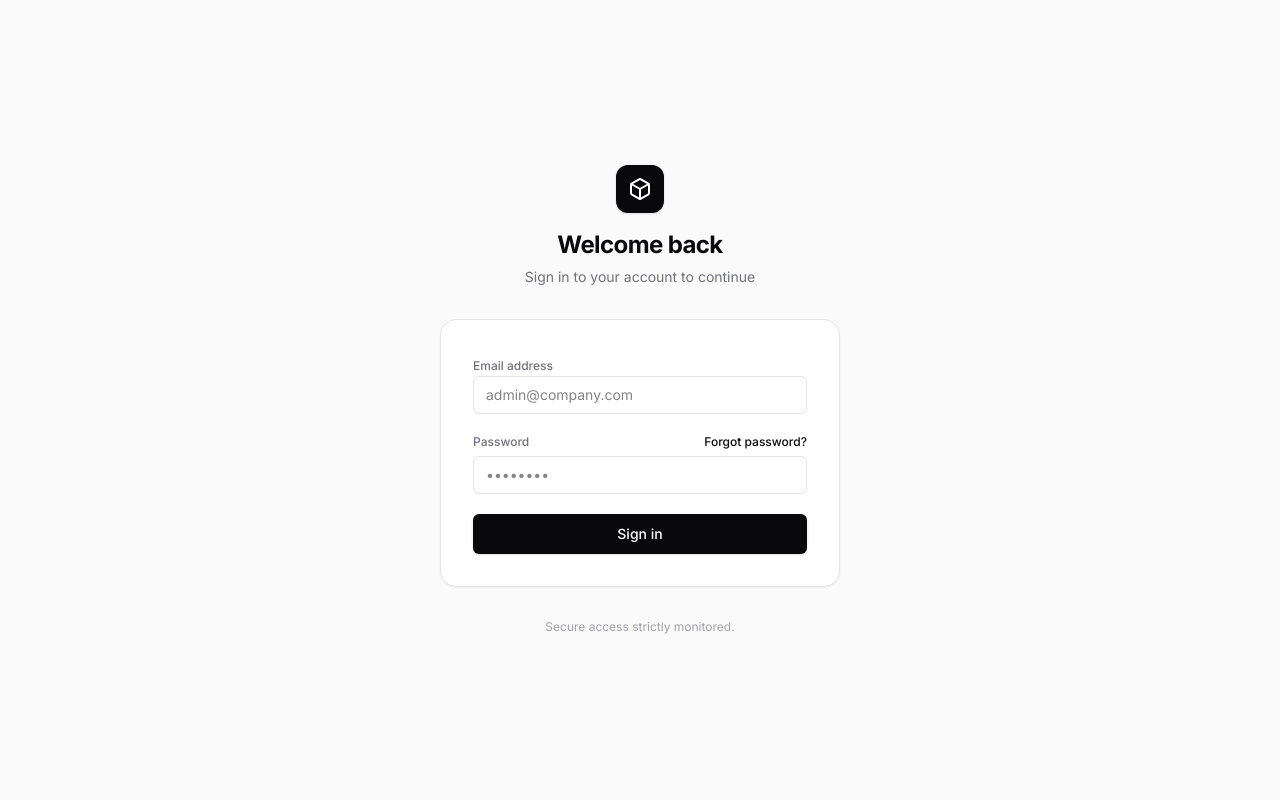
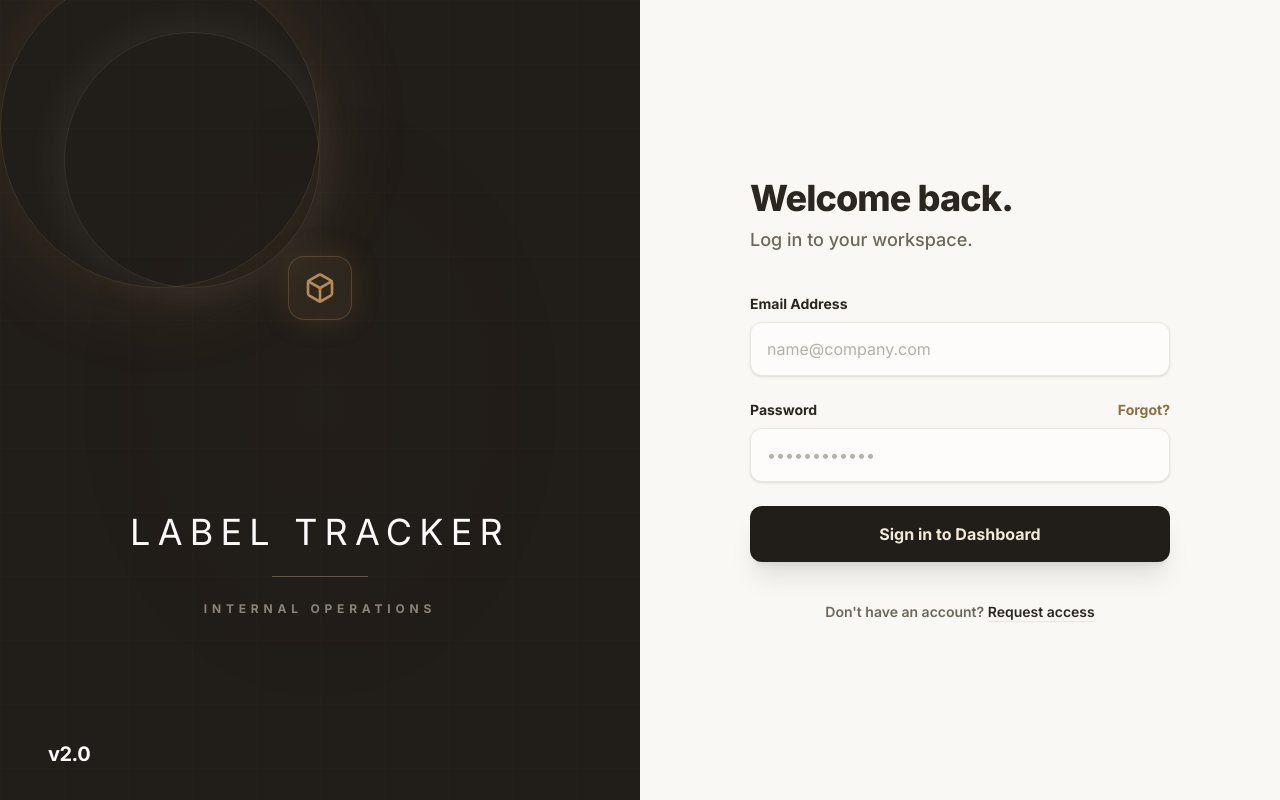
Before and after one commit to mursaleenh2022-del/Label-tracker, a Vue app in the folder frontend/: page /login in a window 1280 px wide. Built offline with nearby package versions, Linux system fonts and the light colour scheme.

Commit message:
refactor: convert app from public SaaS to private internal tool (remove pricing/trials, redesign login visual)

```diff
--- a/frontend/src/views/LoginView.vue
+++ b/frontend/src/views/LoginView.vue
@@ -1,48 +1,105 @@
 <template>
-  <div class="min-h-screen bg-paper flex items-center justify-center p-4">
-    <div class="w-full max-w-[400px]">
+  <div class="min-h-screen w-full flex bg-[#FAF8F4] font-sans selection:bg-[#B08D57] selection:text-[#F2EAD9]">
 
-      <!-- Logo & Header -->
-      <div class="text-center mb-8">
-        <div class="w-12 h-12 bg-ink rounded-xl mx-auto flex items-center justify-center shadow-sm mb-4">
-          <Box class="w-6 h-6 text-white" />
+    <!-- Left Panel: Super Immersive Visual (Hidden on smaller screens) -->
+    <div class="hidden lg:flex w-1/2 bg-[#211D19] relative overflow-hidden items-center justify-center p-12">
+      <!-- Ambient Background -->
+      <div class="absolute inset-0 bg-[radial-gradient(ellipse_at_center,rgba(176,141,87,0.1),transparent_70%)] animate-pulse-slow"></div>
+
+      <!-- Subtle Grid -->
+      <div class="absolute inset-0 bg-[linear-gradient(rgba(255,255,255,0.01)_1px,transparent_1px),linear-gradient(90deg,rgba(255,255,255,0.01)_1px,transparent_1px)] bg-[size:4rem_4rem]"></div>
+
+      <!-- Centerpiece: Minimalist Luxury Abstract -->
+      <div class="relative z-10 w-full max-w-lg flex flex-col items-center justify-center mt-[-10%]">
+
+        <!-- Nested Glowing Rings -->
+        <div class="relative flex items-center justify-center w-80 h-80">
+          <div class="absolute inset-0 rounded-full border border-[#B08D57]/20 shadow-[0_0_80px_20px_rgba(176,141,87,0.1)] animate-spin-slow"></div>
+          <div class="absolute inset-8 rounded-full border border-[#ECE7DE]/10 shadow-[0_0_40px_10px_rgba(255,255,255,0.05)] animate-spin-slow" style="animation-direction: reverse; animation-duration: 20s;"></div>
+          <div class="w-16 h-16 bg-[#B08D57]/10 backdrop-blur-md rounded-2xl flex items-center justify-center border border-[#B08D57]/30 shadow-[0_0_30px_0_rgba(176,141,87,0.2)]">
+            <Box class="w-8 h-8 text-[#B08D57]" />
+          </div>
         </div>
-        <h1 class="text-2xl font-bold tracking-tight text-ink">Welcome back</h1>
-        <p class="text-sm text-ink-soft mt-1.5">Sign in to your account to continue</p>
+
+        <h2 class="mt-16 text-4xl font-light text-[#FDFCFA] tracking-[0.2em] uppercase text-center">
+          Label Tracker
+        </h2>
+        <div class="h-px w-24 bg-[#B08D57]/50 mt-6 mb-6"></div>
+        <p class="text-[#F2EAD9]/50 tracking-[0.4em] text-xs uppercase font-bold text-center">Internal Operations</p>
+
       </div>
 
-      <!-- Login Card -->
-      <div class="bg-card border border-line rounded-2xl card-shadow p-8">
-        <form @submit.prevent="handleLogin" class="space-y-5">
+      <!-- Brand Bottom Left -->
+      <router-link to="/" class="absolute bottom-8 left-12 flex items-center space-x-3 text-[#FDFCFA] hover:text-[#B08D57] transition-colors z-20">
+        <span class="font-bold tracking-tight text-xl">v2.0</span>
+      </router-link>
+    </div>
 
-          <div class="space-y-1.5">
-            <label class="text-xs font-medium text-ink-soft">Email address</label>
-            <input type="email" v-model="email" required placeholder="admin@company.com" class="w-full px-3 py-2 bg-white border border-line rounded-md text-sm text-ink input-ring" />
+    <!-- Right Panel: Login Form -->
+    <div class="w-full lg:w-1/2 flex items-center justify-center p-6 lg:p-12 relative">
+      <!-- Subtle Back Button for Mobile -->
+      <router-link to="/" class="lg:hidden absolute top-8 left-6 flex items-center text-[#6E675C] font-bold text-sm hover:text-[#2B2620]">
+        &larr; Back to Home
+      </router-link>
+
+      <div class="w-full max-w-[420px] animate-fade-in-up">
+
+        <div class="mb-10 text-center lg:text-left">
+          <h1 class="text-4xl font-extrabold text-[#2B2620] tracking-tight mb-2">Welcome back.</h1>
+          <p class="text-lg text-[#6E675C] font-medium">Log in to your workspace.</p>
+        </div>
+
+        <form @submit.prevent="handleLogin" class="space-y-6">
+
+          <div class="space-y-2">
+            <label class="block text-sm font-bold text-[#2B2620]">Email Address</label>
+            <input
+              type="email"
+              v-model="email"
+              required
+              placeholder="name@company.com"
+              class="w-full px-4 py-3.5 bg-[#FDFCFA] border border-[#ECE7DE] rounded-xl text-base text-[#2B2620] placeholder:text-[#6E675C]/50 focus:outline-none focus:border-[#B08D57] focus:ring-4 focus:ring-[#B08D57]/10 transition-all shadow-sm"
+            />
           </div>
 
-          <div class="space-y-1.5">
+          <div class="space-y-2">
             <div class="flex items-center justify-between">
-              <label class="text-xs font-medium text-ink-soft">Password</label>
-              <a href="#" class="text-xs font-medium text-ink hover:underline">Forgot password?</a>
+              <label class="block text-sm font-bold text-[#2B2620]">Password</label>
+              <a href="#" class="text-sm font-bold text-[#8F6F3E] hover:text-[#B08D57] transition-colors">Forgot?</a>
             </div>
-            <input type="password" v-model="password" required placeholder="••••••••" class="w-full px-3 py-2 bg-white border border-line rounded-md text-sm text-ink input-ring" />
+            <input
+              type="password"
+              v-model="password"
+              required
+              placeholder="••••••••••••"
+              class="w-full px-4 py-3.5 bg-[#FDFCFA] border border-[#ECE7DE] rounded-xl text-base text-[#2B2620] placeholder:text-[#6E675C]/50 focus:outline-none focus:border-[#B08D57] focus:ring-4 focus:ring-[#B08D57]/10 transition-all shadow-sm"
+            />
           </div>
 
-          <div v-if="error" class="p-3 bg-danger-bg border border-red/20 rounded-md">
-            <p class="text-sm text-danger-text text-center font-medium">{{ error }}</p>
+          <!-- Error Alert -->
+          <div v-if="error" class="p-4 bg-red-50 border border-red-100 rounded-xl flex items-start space-x-3 animate-shake">
+            <div class="shrink-0 w-5 h-5 rounded-full bg-red-100 flex items-center justify-center mt-0.5">
+              <span class="text-red-600 text-xs font-bold">!</span>
+            </div>
+            <p class="text-sm text-red-800 font-medium">{{ error }}</p>
           </div>
 
-          <button type="submit" :disabled="isLoading" class="w-full bg-primary hover:bg-primary-hover text-primary-text font-medium text-sm py-2.5 rounded-md transition-all duration-200 shadow-sm flex items-center justify-center disabled:opacity-70 disabled:cursor-not-allowed mt-2">
-            <Loader2 v-if="isLoading" class="w-4 h-4 mr-2 animate-spin" />
-            <span v-else>Sign in</span>
+          <button
+            type="submit"
+            :disabled="isLoading"
+            class="w-full bg-[#211D19] hover:bg-[#2B2620] text-[#F2EAD9] font-bold text-base py-4 rounded-xl transition-all duration-300 shadow-xl shadow-[#211D19]/10 flex items-center justify-center disabled:opacity-70 disabled:cursor-not-allowed mt-2 hover:-translate-y-0.5"
+          >
+            <Loader2 v-if="isLoading" class="w-5 h-5 animate-spin" />
+            <span v-else>Sign in to Dashboard</span>
           </button>
         </form>
+
+        <p class="text-center text-sm font-semibold text-[#6E675C] mt-10">
+          Don't have an account?
+          <a href="#" class="text-[#2B2620] hover:text-[#8F6F3E] transition-colors underline decoration-[#ECE7DE] underline-offset-4">Request access</a>
+        </p>
+
       </div>
-
-      <!-- Footer -->
-      <p class="text-center text-xs text-muted mt-8">
-        Secure access strictly monitored.
-      </p>
     </div>
   </div>
 </template>
@@ -50,7 +107,7 @@
 <script setup>
 import { ref } from 'vue';
 import { useRouter } from 'vue-router';
-import { Box, Loader2 } from 'lucide-vue-next';
+import { Box, Loader2, Check, FileText } from 'lucide-vue-next';
 
 const router = useRouter();
 const email = ref('');
@@ -79,7 +136,6 @@ const handleLogin = async () => {
       localStorage.setItem('permissions', JSON.stringify(data.permissions || []));
       localStorage.setItem('userName', data.name || '');
 
-      // Force a tiny delay to ensure router picks up storage
       setTimeout(() => router.push('/dashboard'), 50);
     } else {
       error.value = data.error || 'Invalid credentials';
@@ -91,3 +147,53 @@ const handleLogin = async () => {
   }
 };
 </script>
+
+<style scoped>
+.perspective-1000 { perspective: 1000px; }
+.transform-style-3d { transform-style: preserve-3d; }
+.translate-z-50 { transform: translateZ(50px); }
+
+@keyframes pulse-slow {
+  0%, 100% { opacity: 0.15; transform: scale(1); }
+  50% { opacity: 0.25; transform: scale(1.05); }
+}
+.animate-pulse-slow {
+  animation: pulse-slow 5s ease-in-out infinite;
+}
+
+@keyframes spin-slow {
+  0% { transform: translate(-50%, -50%) rotate(0deg) scale(1); }
+  50% { transform: translate(-50%, -50%) rotate(180deg) scale(1.2); }
+  100% { transform: translate(-50%, -50%) rotate(360deg) scale(1); }
+}
+.animate-spin-slow {
+  animation: spin-slow 15s linear infinite;
+}
+
+@keyframes float {
+  0%, 100% { transform: rotateY(15deg) rotateX(10deg) translateY(0px); }
+  50% { transform: rotateY(18deg) rotateX(8deg) translateY(-20px); }
+}
+.animate-float {
+  animation: float 6s ease-in-out infinite;
+}
+
+
+
+@keyframes fade-in-up {
+  from { opacity: 0; transform: translateY(20px); }
+  to { opacity: 1; transform: translateY(0); }
+}
+.animate-fade-in-up {
+  animation: fade-in-up 0.6s cubic-bezier(0.16, 1, 0.3, 1) forwards;
+}
+
+@keyframes shake {
+  0%, 100% { transform: translateX(0); }
+  25% { transform: translateX(-4px); }
+  75% { transform: translateX(4px); }
+}
+.animate-shake {
+  animation: shake 0.4s ease-in-out;
+}
+</style>
```
Also changed, not shown: frontend/src/views/LandingView.vue (+7 -59 lines).
